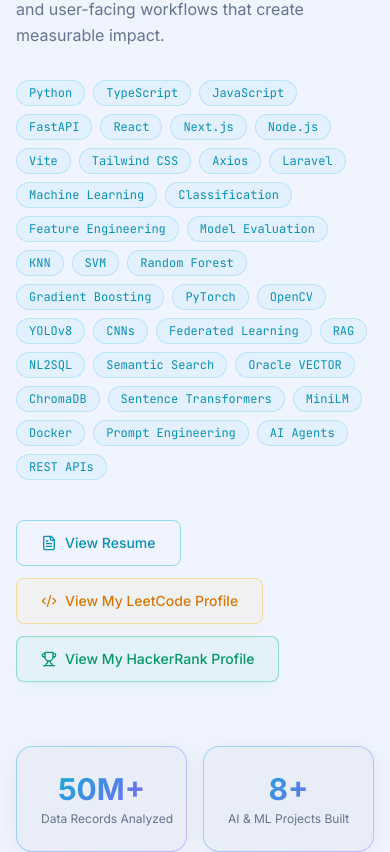
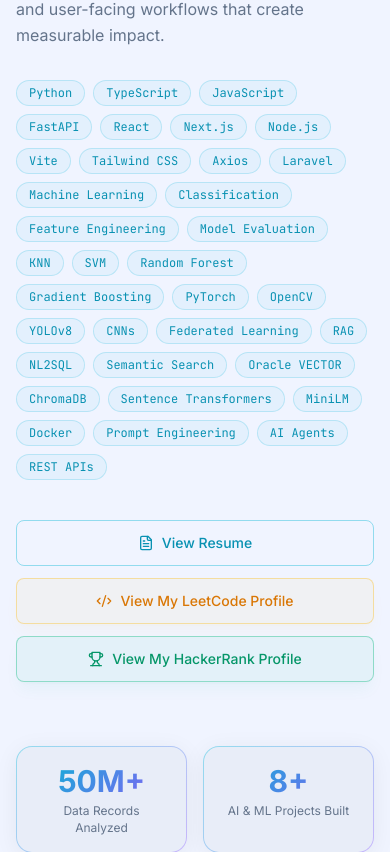
Before and after one commit to Ahib-Afnan-Siam/Siam-Portfilo, a Next.js app: page /about in a window 390 px wide. Shown: the part 1148-2000 px from the top of the page. Built offline with nearby package versions, Linux system fonts and the light colour scheme; no server answers.

Commit message:
Improve portfolio responsive layout

```diff
--- a/app/globals.css
+++ b/app/globals.css
@@ -37,15 +37,30 @@
 html {
   scroll-behavior: smooth;
   scroll-padding-top: 72px;
+  max-width: 100%;
+  overflow-x: hidden;
 }
 
 body {
   background-color: var(--bg-primary);
   color: var(--text-primary);
   font-family: var(--font-inter), system-ui, sans-serif;
+  max-width: 100%;
   overflow-x: hidden;
   transition: background-color 0.3s ease, color 0.3s ease;
   -webkit-tap-highlight-color: transparent;
+}
+
+/* Global responsive safety */
+img,
+svg,
+video,
+canvas {
+  max-width: 100%;
+}
+
+section {
+  width: 100%;
 }
 
 /* Hide the native cursor ONLY on desktop */
@@ -136,7 +151,7 @@
   }
 
   .container-wide {
-    @apply w-full max-w-[1700px] mx-auto;
+    @apply w-full max-w-[1500px] mx-auto;
   }
 
   .heading-xl {
@@ -321,3 +336,11 @@
     display: none;
   }
 }
+
+/* ─── Text Clamp ─────────────────────────────────────────────────────────────── */
+.line-clamp-5 {
+  display: -webkit-box;
+  -webkit-line-clamp: 5;
+  -webkit-box-orient: vertical;
+  overflow: hidden;
+}
--- a/components/sections/About.tsx
+++ b/components/sections/About.tsx
@@ -170,12 +170,12 @@
           </div>
 
           {/* Profile buttons */}
-          <div className="pt-4 flex flex-wrap gap-3">
+          <div className="pt-4 grid grid-cols-1 sm:flex sm:flex-wrap gap-3">
             <a
               href="/Ahib_Afnan_CV.pdf"
               target="_blank"
               rel="noopener noreferrer"
-              className="inline-flex items-center gap-2 px-6 py-3 rounded-lg border border-cyan-500/40 text-cyan-600 dark:text-cyan-400 hover:bg-cyan-500/10 hover:scale-105 transition-all text-sm font-medium"
+              className="inline-flex w-full sm:w-auto items-center justify-center gap-2 px-6 py-3 rounded-lg border border-cyan-500/40 text-cyan-600 dark:text-cyan-400 hover:bg-cyan-500/10 hover:scale-105 transition-all text-sm font-medium"
             >
               <FileText size={16} />
               View Resume
@@ -185,7 +185,7 @@
               href="https://leetcode.com/u/Ahib_Afnan_Siam/"
               target="_blank"
               rel="noopener noreferrer"
-              className="inline-flex items-center gap-2 px-6 py-3 rounded-lg border border-amber-400/40 text-amber-600 dark:text-amber-400 bg-amber-400/5 hover:bg-amber-400/10 hover:border-amber-400/60 hover:scale-105 transition-all text-sm font-medium shadow-lg shadow-amber-400/5"
+              className="inline-flex w-full sm:w-auto items-center justify-center gap-2 px-6 py-3 rounded-lg border border-amber-400/40 text-amber-600 dark:text-amber-400 bg-amber-400/5 hover:bg-amber-400/10 hover:border-amber-400/60 hover:scale-105 transition-all text-sm font-medium shadow-lg shadow-amber-400/5"
             >
               <Code2 size={16} />
               View My LeetCode Profile
@@ -195,7 +195,7 @@
               href="https://www.hackerrank.com/profile/ahibafnan99"
               target="_blank"
               rel="noopener noreferrer"
-              className="inline-flex items-center gap-2 px-6 py-3 rounded-lg border border-emerald-500/40 text-emerald-600 dark:text-emerald-400 bg-emerald-500/5 hover:bg-emerald-500/10 hover:border-emerald-500/60 hover:scale-105 transition-all text-sm font-medium shadow-lg shadow-emerald-500/5"
+              className="inline-flex w-full sm:w-auto items-center justify-center gap-2 px-6 py-3 rounded-lg border border-emerald-500/40 text-emerald-600 dark:text-emerald-400 bg-emerald-500/5 hover:bg-emerald-500/10 hover:border-emerald-500/60 hover:scale-105 transition-all text-sm font-medium shadow-lg shadow-emerald-500/5"
             >
               <Trophy size={16} />
               View My HackerRank Profile
@@ -223,12 +223,13 @@
                   delay: i * 0.1,
                   ease: [0.22, 1, 0.36, 1],
                 }}
-                className="glass rounded-2xl p-6 text-center border-gradient"
+                className="glass rounded-2xl p-4 sm:p-6 text-center border-gradient"
               >
                 <p className="text-3xl font-bold text-gradient mb-1">
                   {stat.value}
                 </p>
-                <p className="text-slate-500 dark:text-slate-400 text-xs whitespace-nowrap">
+
+                <p className="text-slate-500 dark:text-slate-400 text-xs leading-snug max-w-[130px] mx-auto">
                   {stat.label}
                 </p>
               </motion.div>
--- a/components/sections/Hero.tsx
+++ b/components/sections/Hero.tsx
@@ -197,7 +197,7 @@
           opacity: contentOpacity,
           y: contentY,
         }}
-        className="hero-content relative z-10 text-center px-6 max-w-5xl mx-auto -mt-10 md:-mt-14"
+        className="hero-content relative z-10 text-center px-4 sm:px-6 max-w-5xl mx-auto -mt-6 sm:-mt-10 md:-mt-14"
       >
         {/* Heading */}
         <motion.h1
@@ -259,18 +259,18 @@
             duration: 0.6,
             ease: [0.22, 1, 0.36, 1],
           }}
-          className="flex flex-wrap items-center justify-center gap-4 mb-16"
+          className="grid grid-cols-1 sm:flex sm:flex-wrap items-center justify-center gap-4 mb-14 sm:mb-16"
         >
           <a
             href="#projects"
-            className="px-8 py-3.5 rounded-xl bg-gradient-to-r from-cyan-500 to-purple-600 text-white font-semibold hover:opacity-90 hover:scale-105 transition-all shadow-lg shadow-cyan-500/25 glow-cyan"
+            className="inline-flex w-full sm:w-auto items-center justify-center text-center px-8 py-3.5 rounded-xl bg-gradient-to-r from-cyan-500 to-purple-600 text-white font-semibold hover:opacity-90 hover:scale-105 transition-all shadow-lg shadow-cyan-500/25 glow-cyan"
           >
             View My Work
           </a>
 
           <a
             href="#contact"
-            className="px-8 py-3.5 rounded-xl border border-slate-300 dark:border-white/10 glass text-slate-700 dark:text-slate-200 font-semibold hover:border-cyan-500/40 hover:scale-105 transition-all"
+            className="inline-flex w-full sm:w-auto items-center justify-center text-center px-8 py-3.5 rounded-xl border border-slate-300 dark:border-white/10 glass text-slate-700 dark:text-slate-200 font-semibold hover:border-cyan-500/40 hover:scale-105 transition-all"
           >
             Get in Touch
           </a>
--- a/components/sections/Projects.tsx
+++ b/components/sections/Projects.tsx
@@ -248,7 +248,7 @@
           {project.title}
         </h3>
 
-        <p className="text-slate-500 dark:text-slate-400 text-sm leading-relaxed mb-4 text-left">
+        <p className="text-slate-500 dark:text-slate-400 text-sm leading-relaxed mb-4 text-left line-clamp-5">
           {project.description}
         </p>
 
```
Also changed, not shown: 1 other file (tests, documents, lock files or other folders).
